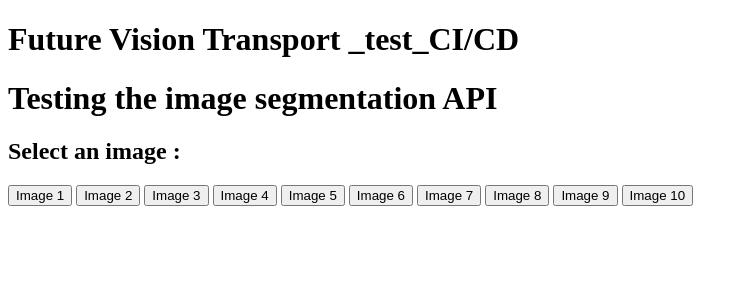
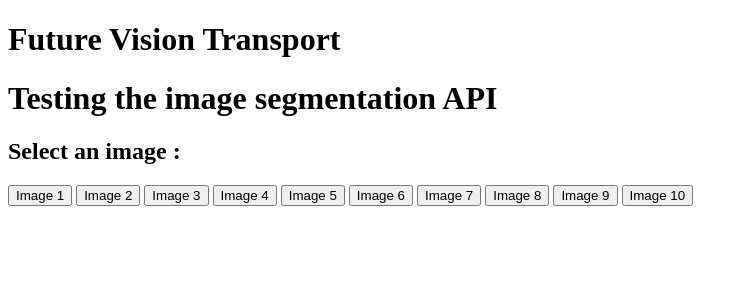
Before and after one commit to ClementPatin/OC-P8, a Flask app: page / in a window 1280 px wide. Shown: the top 300 px of the page, without its empty margins (0-748 px from the left). Run offline with Flask 3, Linux system fonts and the light colour scheme.

Commit message:
stop CICD test & comment GHActions yaml file

```diff
--- a/Patin_Clement_3_application_Flask_042024/templates/index.html
+++ b/Patin_Clement_3_application_Flask_042024/templates/index.html
@@ -4,7 +4,7 @@
     <title>FVT - Image segmentation</title>
 </head>
 <body>
-    <h1>Future Vision Transport _test_CI/CD</h1>
+    <h1>Future Vision Transport</h1>
     <h1>Testing the image segmentation API</h1>
     <h2>Select an image :</h2>
     {% for image in images_names %}
```
Also changed, not shown: .github/workflows/actionsForApiAndUi.yaml.
